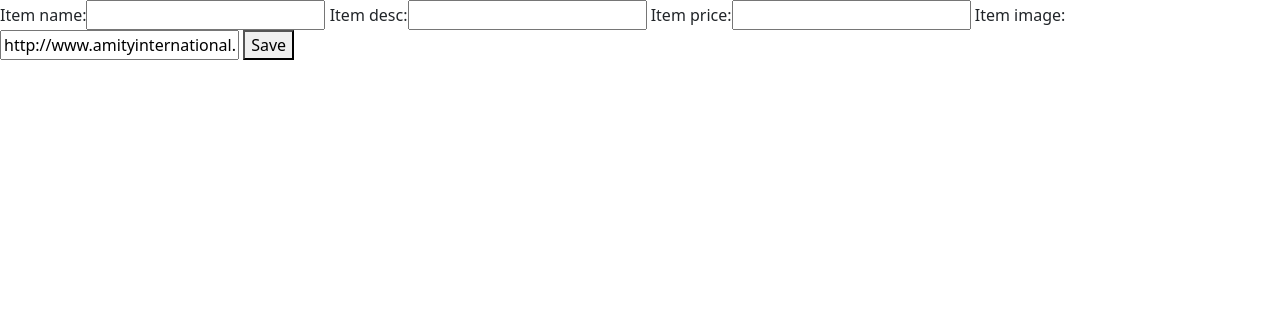
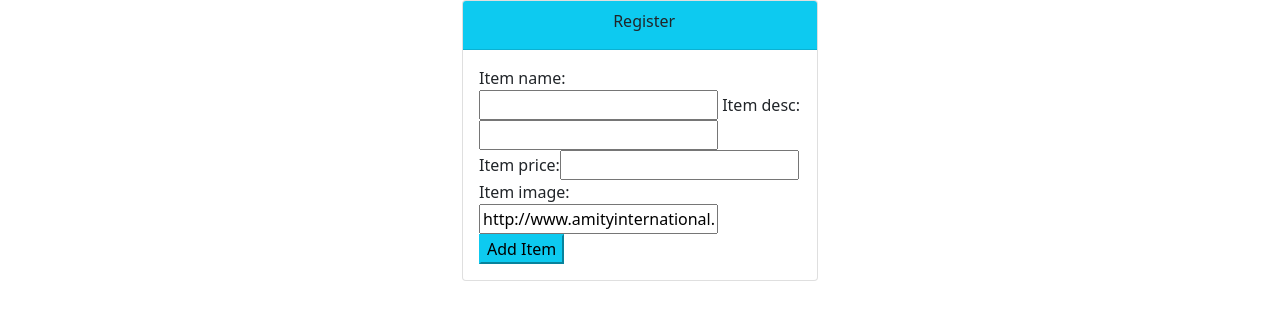
Before and after one commit to vaultman765/Django_Masterclass, a Django app: page /food/add in a window 1280 px wide. Shown: the part 72-392 px from the top of the page. Run offline with Django 3.2, Linux system fonts and the light colour scheme.

Commit message:
Style updates

```diff
--- a/First_Project/mysite/food/templates/food/item-form.html
+++ b/First_Project/mysite/food/templates/food/item-form.html
@@ -1,8 +1,23 @@
 {% extends 'food/base.html' %}
 {% block body %}
-<form method="POST">
-  {% csrf_token %}
-  {{ form }}
-  <button type="submit">Save</button>
-</form>
+<div class="container">
+  <div class="row">
+    <div class="col-md-4 offset-md-4">
+      <div class="card">
+        <div class="card-header bg-info ">
+          <div class="card-title offset-md-5 ">
+            Register
+          </div>
+        </div>
+        <div class="card-body">
+          <form method="POST">
+            {% csrf_token %}
+            {{ form }}
+            <button class="btn-info" type="submit">Add Item</button>
+          </form>
+        </div>
+      </div>
+    </div>
+  </div>
+</div>
 {% endblock %}
```
